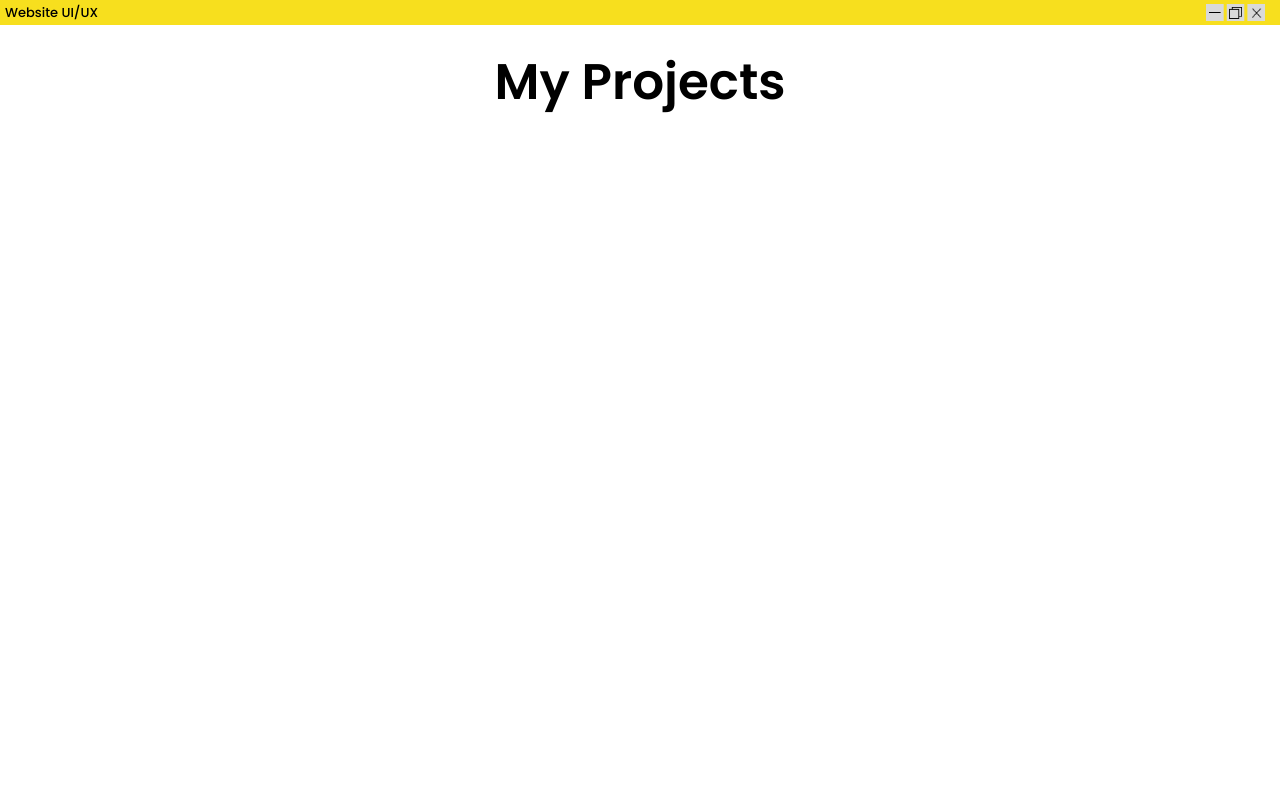
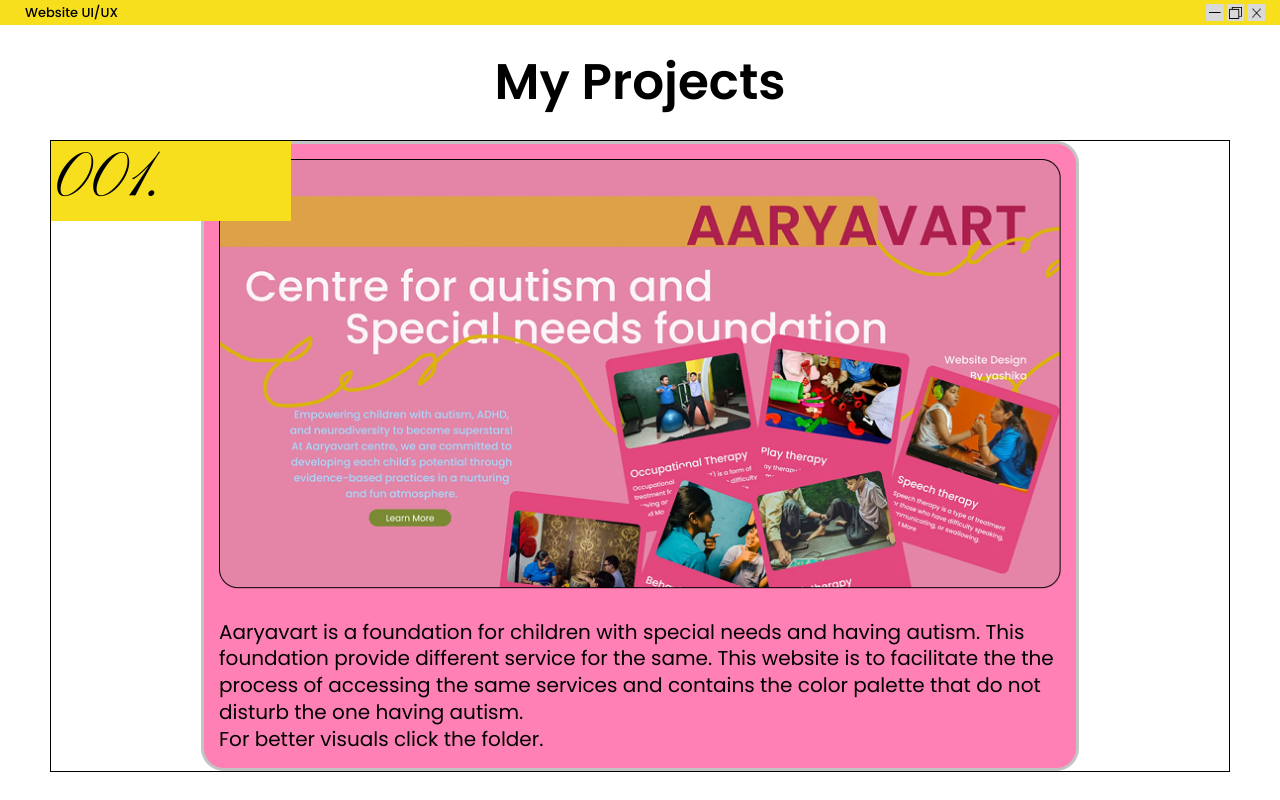
Before and after one commit to yashika0432/PORTFOLIO, a React (Create React App) app in the folder frontend/: page /webdev in a window 1280 px wide. Built offline with nearby package versions, Linux system fonts and the light colour scheme.

Commit message:
aligning

```diff
--- a/frontend/src/pages/webdev.jsx
+++ b/frontend/src/pages/webdev.jsx
@@ -8,6 +8,22 @@
         <img src="/tab icon.png" alt="tab icon" />
       </div>
       <h1 className="mainhead">My Projects</h1>
+      <div className="allprojects">
+        <div className="aaryaDes">
+          <div className="projectSerial">001.</div>
+          <div className="projectdetail aaryavartPj">
+            <img src="/aaryaPic.png" alt=""></img>
+            <p>
+              Aaryavart is a foundation for children with special needs and
+              having autism. This foundation provide different service for the
+              same. This website is to facilitate the the process of accessing
+              the same services and contains the color palette that do not
+              disturb the one having autism.<br></br> For better visuals click
+              the folder.
+            </p>
+          </div>
+        </div>
+      </div>
     </div>
   );
 }
--- a/frontend/src/style/webdev.css
+++ b/frontend/src/style/webdev.css
@@ -8,12 +8,13 @@
 .tabwebdev p {
   font-weight: 500;
   font-size: 13px;
-  margin-left: 0;
+  margin-left: 20px;
   padding: 5px;
 }
 .tabwebdev img {
   height: 1.1rem;
   margin-right: 15px;
+  z-index: 3;
 }
 .mainhead {
   display: flex;
@@ -23,3 +24,33 @@
   margin: 0;
   margin: 20px;
 }
+.allprojects {
+  border: 1px solid black;
+  margin: 0 50px;
+}
+.projectdetail {
+  margin: 0 150px;
+}
+.projectdetail p {
+  font-size: 20px;
+  line-height: 134.6%;
+}
+
+.aaryavartPj {
+  background-color: #ff80b5;
+  border: 3px solid #c3c3c3;
+  border-radius: 23px;
+  padding: 15px;
+  display: flex;
+  flex-direction: column;
+  gap: 30px;
+}
+.projectSerial {
+  background-color: #f7df1e;
+  font-family: "Pinyon Script", cursive;
+  position: absolute;
+  font-size: 64px;
+  width: 240px;
+  height: 80px;
+  z-index: 2;
+}
```
Also changed, not shown: frontend/public/aaryaPic.png (added).
